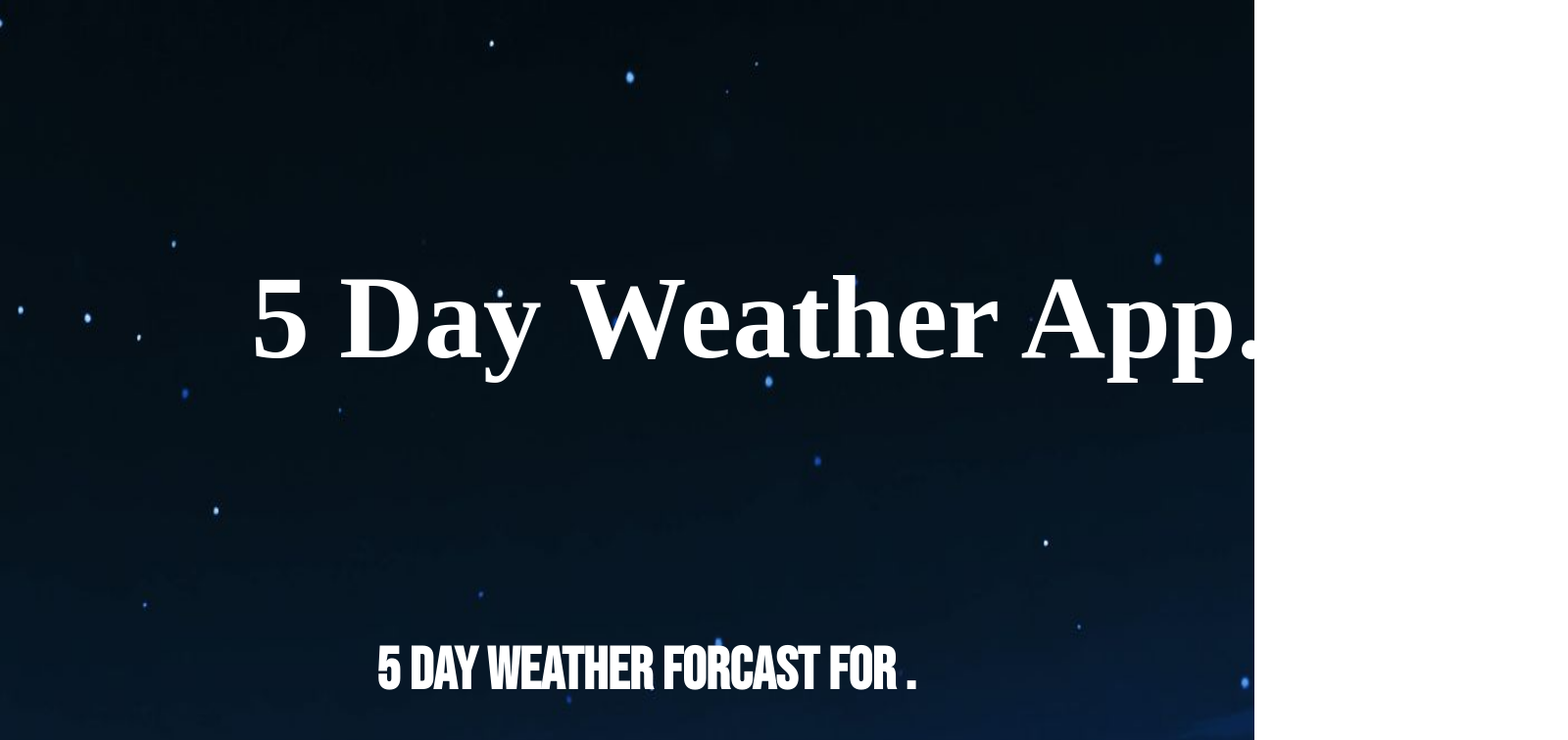
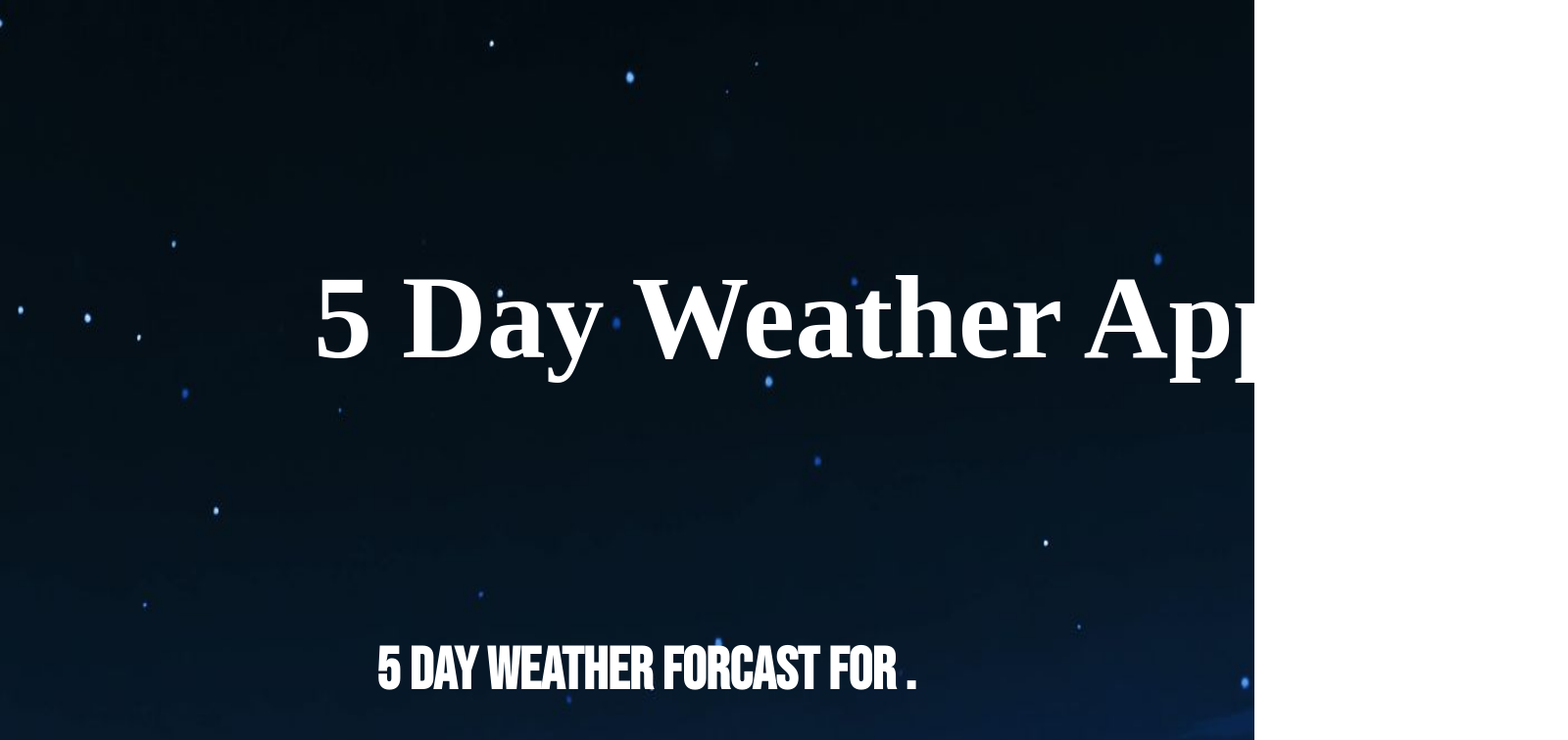
Before and after one commit to tgodkev/weather-app, a React (Create React App) app: page / in a window 1280 px wide. Shown: the top 756 px of the page at 98% size, 1600 px wide, since content can reach past the window. Built offline with nearby package versions, Linux system fonts and the light colour scheme; no server answers; a web font is replaced by a local one.

Commit message:
moved the header text

```diff
--- a/public/Style.css
+++ b/public/Style.css
@@ -113,7 +113,7 @@ body{
     width: 100%;
     position: relative;
     margin-top: 20%;
-    margin-left: 20%;
+    margin-left: 25%;
     margin-bottom: 20%;
     color: white;
     font-family: 'The Nautigal', cursive;
```
